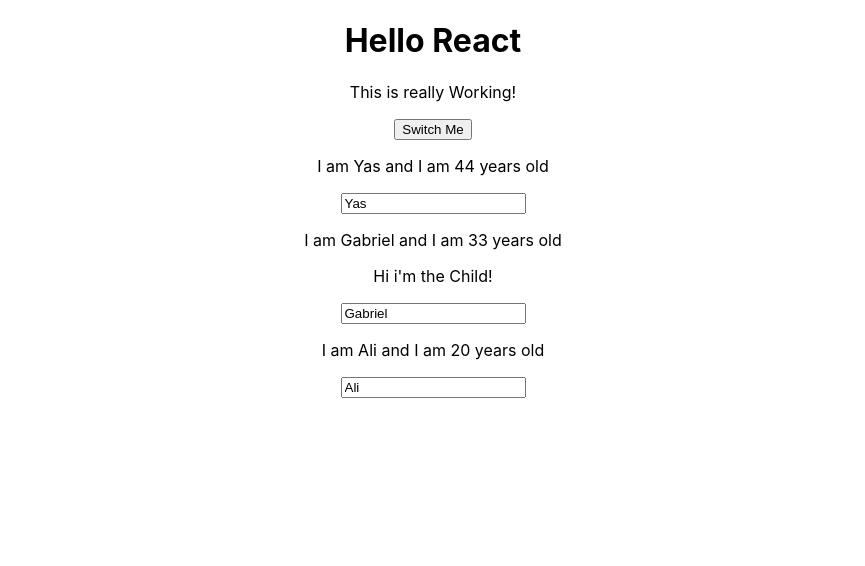
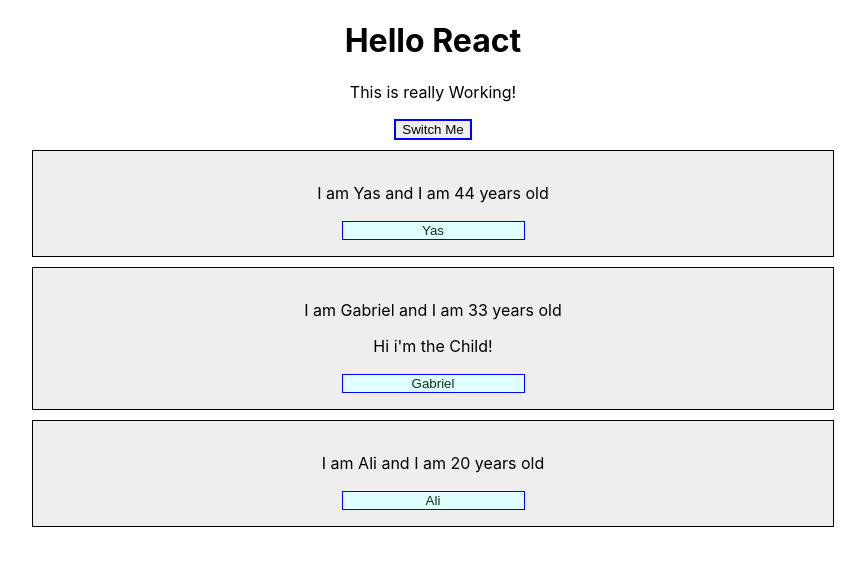
Before and after one commit to AhmadJafari2019/PracticeRe, a React (Create React App) app: page / in a window 1280 px wide. Shown: the top 566 px of the page, without its empty margins (207-1072 px from the left). Built offline with nearby package versions, Linux system fonts and the light colour scheme.

Commit message:
Adding some style inline and External style to the Component element.

```diff
--- a/src/App.js
+++ b/src/App.js
@@ -1,5 +1,6 @@
 import React, { Component } from 'react';
 import './App.css';
+import './Person/Person.css';
 import Person from './Person/Person';
 
 class App extends Component {
@@ -33,11 +34,14 @@
     });
   };
   render() {
+    const style = {
+      border: '2px solid blue'
+    };
     return (
       <div className="App">
         <h1>Hello React</h1>
         <p>This is really Working!</p>
-        <button onClick={() => this.switchNameHandler('Mortez')}>
+        <button onClick={() => this.switchNameHandler('Mortez')} style={style}>
           Switch Me
         </button>
         <Person
--- /dev/null
+++ b/src/Person/Person.css
@@ -0,0 +1,15 @@
+.Person {
+    width: 60%;
+    padding: 16px;
+    background-color: #eee;
+    border: 1px solid black;
+    margin: 10px auto;
+    text-align: center;
+}
+
+.input {
+    color: #123412;
+    text-align: center;
+    background:lightcyan;
+    border: 1px solid blue;
+}
--- a/src/Person/Person.js
+++ b/src/Person/Person.js
@@ -2,12 +2,17 @@
 
 const person = props => {
   return (
-    <div>
+    <div className="Person">
       <p onClick={props.click}>
         I am {props.name} and I am {props.age} years old
       </p>
       <p>{props.children}</p>
-      <input type="text" onChange={props.changed} value ={props.name} />
+      <input
+        type="text"
+        onChange={props.changed}
+        value={props.name}
+        className="input"
+      />
     </div>
   );
 };
```
